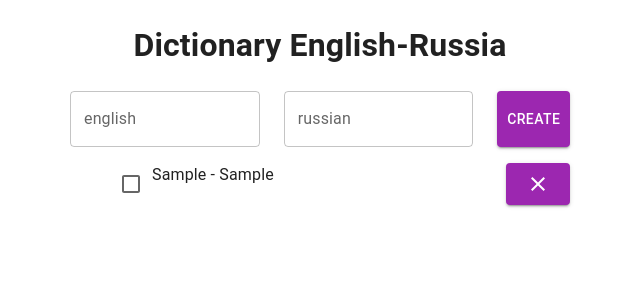
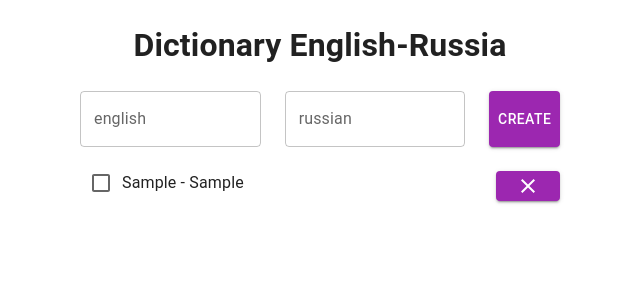
Before and after one commit to Vladimir073/dictionary_eng-rus, a React (Create React App) app: page / in a window 1280 px wide. Both pictures are taken after typing "Sample", "Sample" into the empty fields and a click on the button "CREATE". Shown: the top 300 px of the page, without its empty margins (320-960 px from the left). Built offline with nearby package versions, Linux system fonts and the light colour scheme.

Commit message:
style componets list_dictionary, item_dictionary

```diff
--- a/src/components/dictionary/item/item_dictionary.container.tsx
+++ b/src/components/dictionary/item/item_dictionary.container.tsx
@@ -1,6 +1,6 @@
 import { FC, memo } from 'react';
 import { DictionaryModel } from '../../../models/state/dictionary_state.model';
-import { Button, Checkbox, Stack } from '@mui/material';
+import { Button, ButtonProps, Checkbox, Stack, styled } from '@mui/material';
 import { Close } from '@mui/icons-material';
 
 interface IItemDictionary extends DictionaryModel {
@@ -8,22 +8,60 @@ interface IItemDictionary extends DictionaryModel {
     handleDelete: (id: string) => void;
 }
 
+const BootstrapButton = styled(Button)({
+    boxShadow: 'none',
+    textTransform: 'none',
+    fontSize: 16,
+    padding: '6px 12px',
+    border: '1px solid',
+    lineHeight: 1.5,
+    backgroundColor: '#0063cc',
+    borderColor: '#0063cc',
+    fontFamily: [
+        '-apple-system',
+        'BlinkMacSystemFont',
+        '"Segoe UI"',
+        'Roboto',
+        '"Helvetica Neue"',
+        'Arial',
+        'sans-serif',
+        '"Apple Color Emoji"',
+        '"Segoe UI Emoji"',
+        '"Segoe UI Symbol"',
+    ].join(','),
+    '&:hover': {
+        backgroundColor: '#0069d9',
+        borderColor: '#0062cc',
+        boxShadow: 'none',
+    },
+    '&:active': {
+        boxShadow: 'none',
+        backgroundColor: '#0062cc',
+        borderColor: '#005cbf',
+    },
+    '&:focus': {
+        boxShadow: '0 0 0 0.2rem rgba(0,123,255,.5)',
+    },
+});
+
+const ColorButton = styled(Button)({
+    height: '30px',
+    display: 'flex',
+    alignItems: 'center',
+    marginTop: '9px',
+});
+
 export const ItemDictionary: FC<IItemDictionary> = memo(({ rus, eng, checked, handleOnChecked, handleDelete, id }) => {
     return (
-        <Stack direction='row'>
+        <Stack direction='row' alignItems='start'>
             <Checkbox checked={checked} color='secondary' onClick={() => handleOnChecked(id)} />
-            <span style={{ flex: '1 1', textAlign: 'start', height: 'auto' }}>
+            <p style={{ flex: '1 1', textAlign: 'start', margin: '0', paddingTop: '9px' }}>
                 {eng} - {rus}
-            </span>
-            <Button
-                variant='contained'
-                color='secondary'
-                size='small'
-                sx={{ width: 30 }}
-                onClick={() => handleDelete(id)}
-            >
+            </p>
+
+            <ColorButton variant='contained' color='secondary' onClick={() => handleDelete(id)}>
                 <Close />
-            </Button>
+            </ColorButton>
         </Stack>
     );
 });
--- a/src/components/dictionary/list/list_dictionary.container.tsx
+++ b/src/components/dictionary/list/list_dictionary.container.tsx
@@ -1,4 +1,4 @@
-import { FC, memo, useEffect, useState } from 'react';
+import { FC, memo, useCallback, useEffect, useState } from 'react';
 import { DictionaryModel } from '../../../models/state/dictionary_state.model';
 import { ItemDictionary } from '../item/item_dictionary.container';
 import { CssBaseline, Stack } from '@mui/material';
@@ -8,7 +8,8 @@ import { FormCreateDictionary } from '../../form/form_create_dictionary.containe
 export const ListDictionary: FC = memo(() => {
     const [dictionary, setDictionary] = useState<DictionaryModel[]>([]);
 
-    function changeChecked(id: string) {
+    const changeChecked = useCallback(
+        (id: string) => {
             const updateDictionary = dictionary.map<DictionaryModel>(item => {
                 if (item.id === id) {
                     return { ...item, checked: !item.checked };
@@ -21,11 +22,15 @@ export const ListDictionary: FC = memo(() => {
             setDictionary([...uncompletedArray, ...completedArray]);
             localStorage.clear();
             localStorage.setItem(localStorageValue, JSON.stringify([...uncompletedArray, ...completedArray]));
-    }
+        },
+        [dictionary],
+    );
 
     function handleDeleteItemDictionary(id: string) {
         const dictionaryFilter = dictionary.filter(item => item.id !== id);
         setDictionary(dictionaryFilter);
+        localStorage.clear();
+        localStorage.setItem(localStorageValue, JSON.stringify(dictionaryFilter));
     }
 
     useEffect(() => {
@@ -34,19 +39,15 @@ export const ListDictionary: FC = memo(() => {
         }
     }, []);
 
-    // useEffect(() => {
-    //     const checkedArr = dictionary.filter(item => item.checked);
-    //     const uncheckedArr = dictionary.filter(item => !item.checked);
-    //     setDictionary([...checkedArr, ...uncheckedArr]);
-    // }, [dictionary]);
-
     return (
-        <div style={{ width: '100vw', height: '100vh', textAlign: 'center' }}>
-            <Stack sx={{ maxWidth: '500px' }} margin='0 auto'>
+        <div
+            style={{ width: '100vw', height: '100vh', display: 'flex', justifyContent: 'center', textAlign: 'center' }}
+        >
+            <Stack sx={{ maxWidth: '500px', p: ' 0 10px' }}>
                 <CssBaseline />
                 <h1>Dictionary English-Russia</h1>
                 <FormCreateDictionary dictionary={dictionary} setDictionary={setDictionary} />
-                <ul>
+                <Stack spacing={1} sx={{ mt: '15px' }}>
                     {dictionary.map(item => {
                         return (
                             <ItemDictionary
@@ -60,7 +61,7 @@ export const ListDictionary: FC = memo(() => {
                             />
                         );
                     })}
-                </ul>
+                </Stack>
             </Stack>
         </div>
     );
```
Lines whose indentation alone changed are shown as unchanged.
